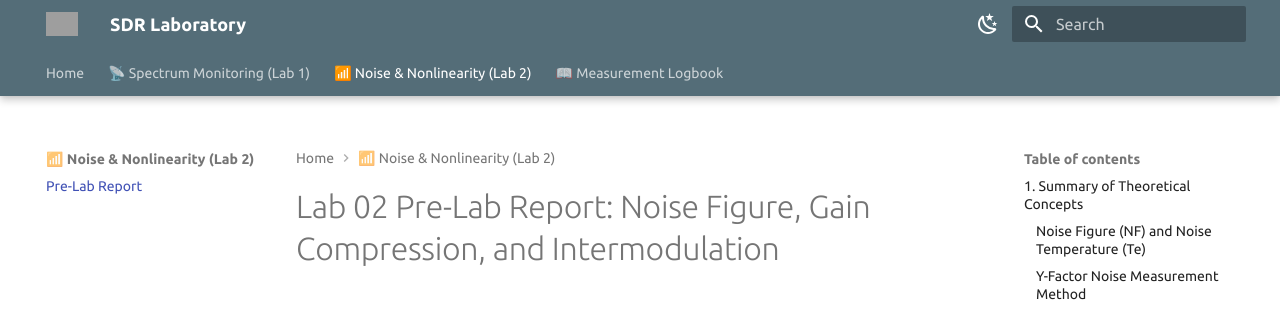
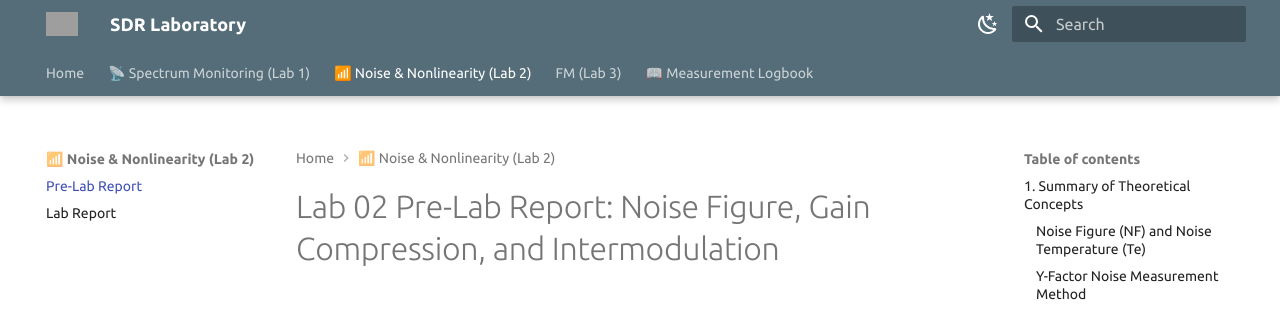
Before and after one commit to Parhammg/SDR, an MkDocs documentation site: the page built from docs/Lab2/prelab.md, in a window 1280 px wide. Shown: the top 310 px of the page. Built offline with MkDocs 1.6.1 and Material for MkDocs 9.7.7, drawn with Linux system fonts in a browser that asks for light colours; grey boxes are pictures that could not be loaded.

Commit message:
Add Lab 2 report and Lab 3 pre-lab to nav

```diff
--- a/mkdocs.yml
+++ b/mkdocs.yml
@@ -58,6 +58,10 @@ nav:
   - 📡 Spectrum Monitoring (Lab 1): Lab1/lab01.md
   - 📶 Noise & Nonlinearity (Lab 2):
       - Pre-Lab Report: Lab2/prelab.md
+      - Lab Report: Lab2/lab02.md
+  - FM (Lab 3) :
+      - Pre-Lab Report: Lab3/prelab.md
+      - Lab Report: Lab3/lab03.md
   - 📖 Measurement Logbook: log.md
 
 markdown_extensions:
```
